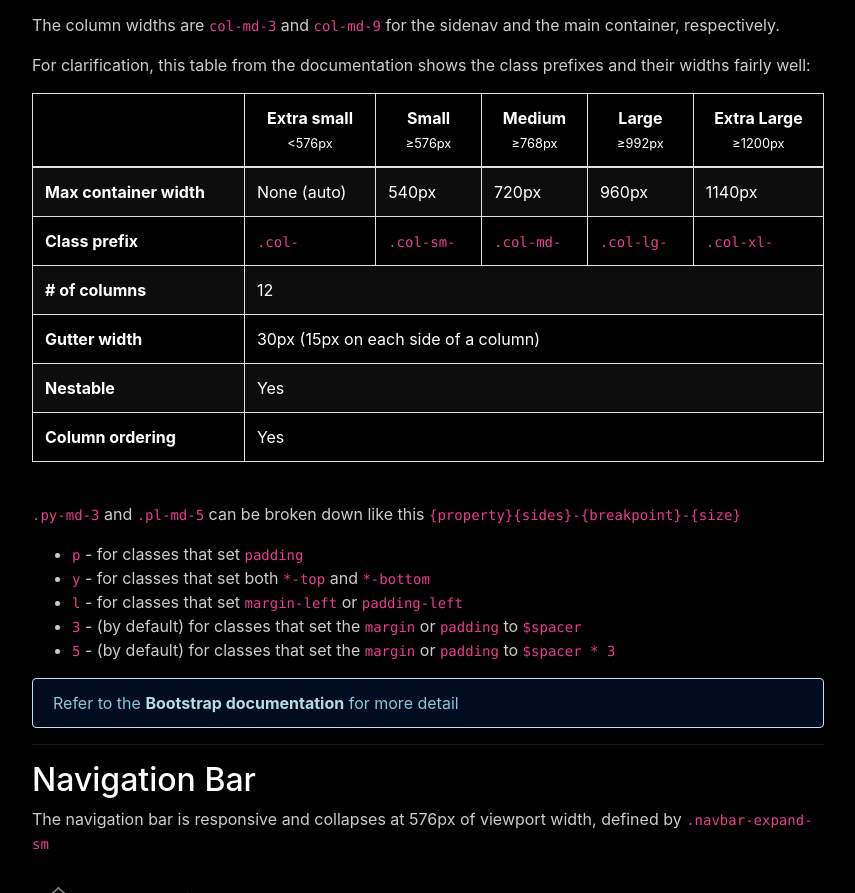
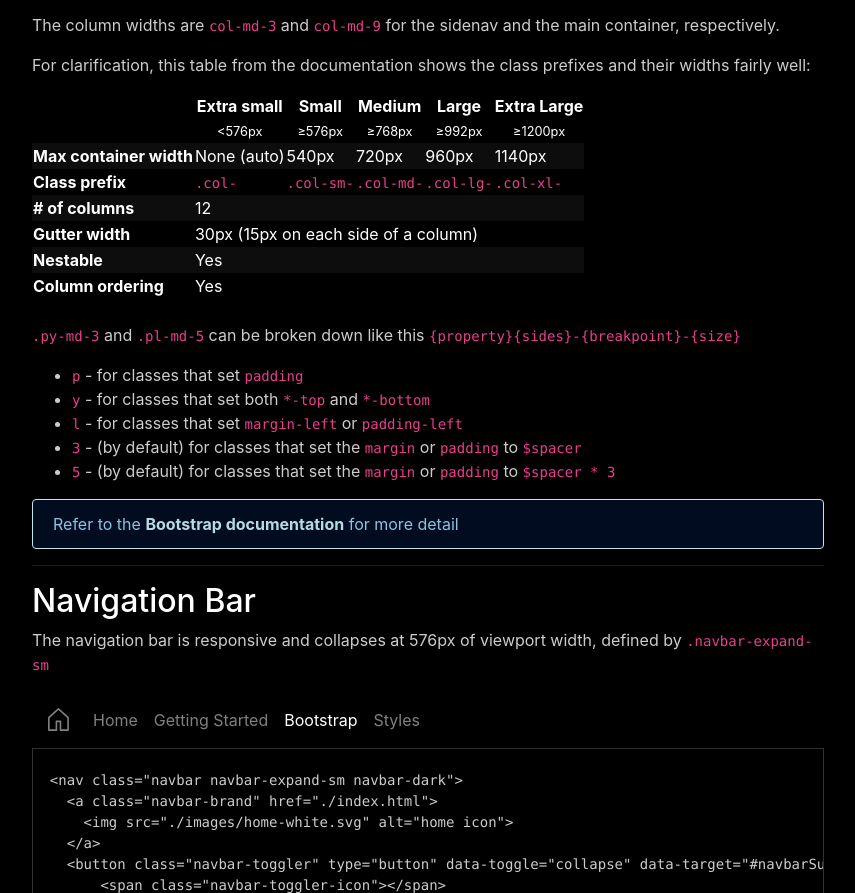
Before and after one commit to jsphkm/CS50-project0, a website: page bootstrap-page.html in a window 1280 px wide. Shown: the part 879-1772 px from the top of the page, without its empty margins (371-1226 px from the left). Drawn offline with nearby package versions, Linux system fonts and the light colour scheme; files that its build step writes are made by us from their sources.

Commit message:
Change bootstrap import

```diff
--- a/scss/custom.scss
+++ b/scss/custom.scss
@@ -163,8 +163,20 @@ ul.row.p0-social {
   }
 }
 
-// Bootstrap and its default variables
-@import "../node_modules/bootstrap/scss/bootstrap";
+@import "../node_modules/bootstrap/scss/functions";
+@import "../node_modules/bootstrap/scss/variables";
+@import "../node_modules/bootstrap/scss/mixins";
+@import "../node_modules/bootstrap/scss/root";
+@import "../node_modules/bootstrap/scss/reboot";
+@import "../node_modules/bootstrap/scss/type";
+@import "../node_modules/bootstrap/scss/alert";
+@import "../node_modules/bootstrap/scss/code";
+@import "../node_modules/bootstrap/scss/grid";
+@import "../node_modules/bootstrap/scss/nav";
+@import "../node_modules/bootstrap/scss/navbar";
+@import "../node_modules/bootstrap/scss/close";
+@import "../node_modules/bootstrap/scss/utilities";
+@import "../node_modules/bootstrap/scss/transitions";
 
 @include media-breakpoint-down(sm) {
   .sidenav {
```
